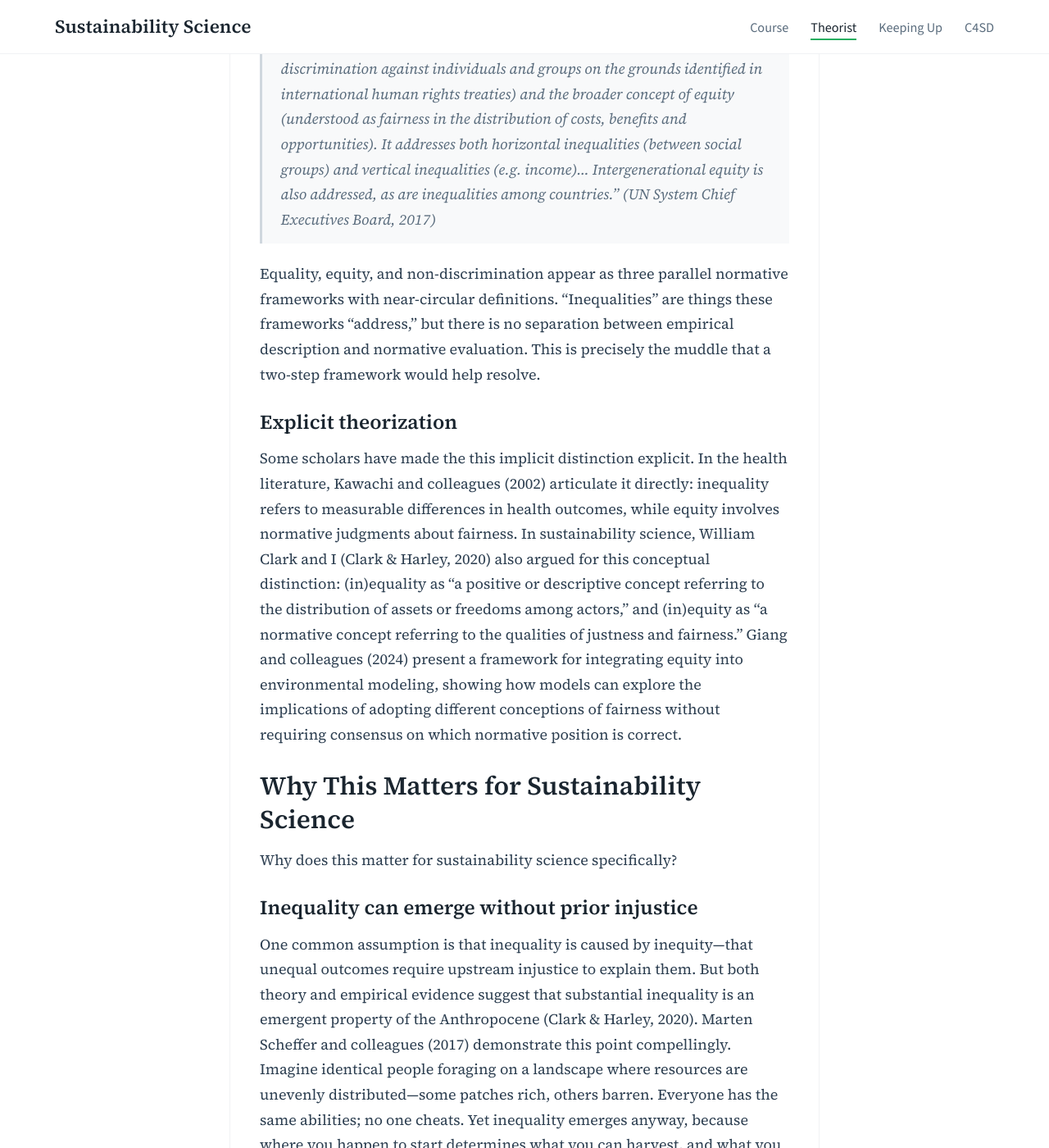
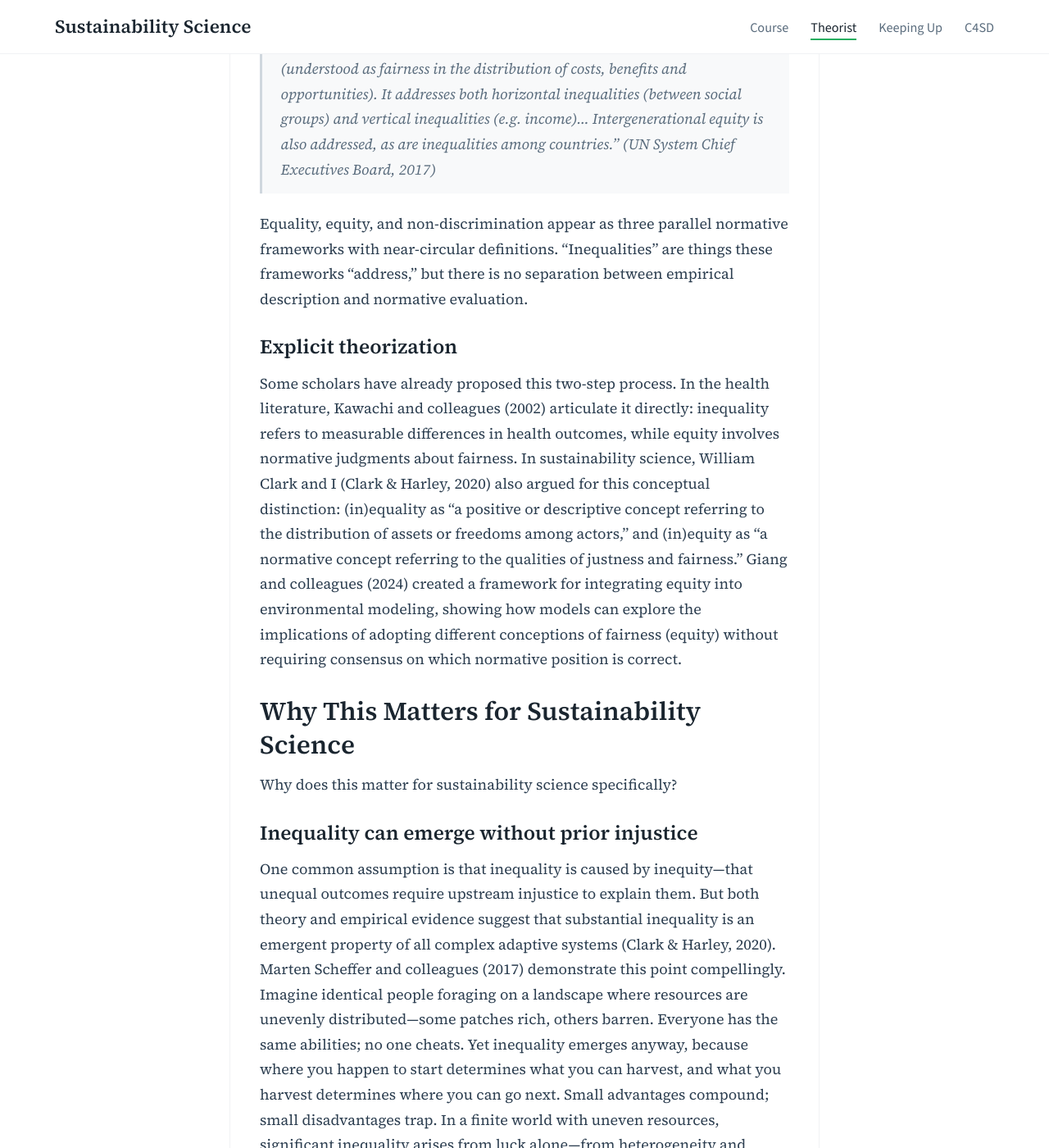
Before and after one commit to agharley/sustsci, a Jekyll site: the page built from blog/_posts/2026-01-05-inequality-inequity.md, in a window 1280 px wide and 1400 px high, scrolled down 11956 px. Shown: the whole window at 82% size. Built offline with Jekyll 4.4.1, drawn with Linux system fonts in a browser that asks for light colours; some of the changed text lies outside the part shown.

Commit message:
Update 2026-01-05-inequality-inequity.md

```diff
--- a/blog/_posts/2026-01-05-inequality-inequity.md
+++ b/blog/_posts/2026-01-05-inequality-inequity.md
@@ -134,17 +134,18 @@
 
 ### Major organizations
 
-The World Bank is careful in its use of these terms. Its Poverty and Inequality Platform tracks distributions using the Gini index and other measures—empirical, descriptive work. When the Bank discusses fairness goals, it tends to use "equity" (as in "equity and inclusion") or talks about "shared prosperity" rather than building normative judgments into the measurement categories themselves. The term "inequity" appears sparingly.
+The World Bank is careful in its use of these terms. Its Poverty and Inequality Platform tracks distributions using the Gini index and other measures—empirical, descriptive work. When the Bank discusses fairness goals, it tends to use "equity" (as in "equity and inclusion") or talks about "shared prosperity". The term "inequity" appears sparingly.
 
 Unfortunately, the UN has not achieved similar clarity. While SDG 10 is titled "Reduced Inequalities" and uses measurable indicators, the UN has not worked out the relationship between inequality, equality, and equity. A 2017 UN System framework document illustrates the confusion:
 
 > "This publication sets out a conceptual framework that includes equality (the imperative of moving towards substantive equality of opportunity and outcomes for all groups), non-discrimination (the prohibition of discrimination against individuals and groups on the grounds identified in international human rights treaties) and the broader concept of equity (understood as fairness in the distribution of costs, benefits and opportunities). It addresses both horizontal inequalities (between social groups) and vertical inequalities (e.g. income)... Intergenerational equity is also addressed, as are inequalities among countries." (UN System Chief Executives Board, 2017)
 
-Equality, equity, and non-discrimination appear as three parallel normative frameworks with near-circular definitions. "Inequalities" are things these frameworks "address," but there is no separation between empirical description and normative evaluation. This is precisely the muddle that a two-step framework would help resolve.
+Equality, equity, and non-discrimination appear as three parallel normative frameworks with near-circular definitions. "Inequalities" are things these frameworks "address," but there is no separation between empirical description and normative evaluation.
+
 
 ### Explicit theorization
 
-Some scholars have made the this implicit distinction explicit. In the health literature, Kawachi and colleagues (2002) articulate it directly: inequality refers to measurable differences in health outcomes, while equity involves normative judgments about fairness. In sustainability science, William Clark and I (Clark & Harley, 2020) also argued for this conceptual distinction: (in)equality as "a positive or descriptive concept referring to the distribution of assets or freedoms among actors," and (in)equity as "a normative concept referring to the qualities of justness and fairness." Giang and colleagues (2024) present a framework for integrating equity into environmental modeling, showing how models can explore the implications of adopting different conceptions of fairness without requiring consensus on which normative position is correct.
+Some scholars have already proposed this two-step process. In the health literature, Kawachi and colleagues (2002) articulate it directly: inequality refers to measurable differences in health outcomes, while equity involves normative judgments about fairness. In sustainability science, William Clark and I (Clark & Harley, 2020) also argued for this conceptual distinction: (in)equality as "a positive or descriptive concept referring to the distribution of assets or freedoms among actors," and (in)equity as "a normative concept referring to the qualities of justness and fairness." Giang and colleagues (2024) created a framework for integrating equity into environmental modeling, showing how models can explore the implications of adopting different conceptions of fairness (equity) without requiring consensus on which normative position is correct.
 
 
 ## Why This Matters for Sustainability Science
@@ -153,7 +154,7 @@
 
 ### Inequality can emerge without prior injustice
 
-One common assumption is that inequality is caused by inequity—that unequal outcomes require upstream injustice to explain them. But both theory and empirical evidence suggest that substantial inequality is an emergent property of the Anthropocene (Clark & Harley, 2020). Marten Scheffer and colleagues (2017) demonstrate this point compellingly. Imagine identical people foraging on a landscape where resources are unevenly distributed—some patches rich, others barren. Everyone has the same abilities; no one cheats. Yet inequality emerges anyway, because where you happen to start determines what you can harvest, and what you harvest determines where you can go next. Small advantages compound; small disadvantages trap. In a finite world with uneven resources, significant inequality arises from luck alone—from heterogeneity and chance, not from anyone's wrongdoing. Once it exists, inequality tends to be self-reinforcing: incumbent actors seek to fortify their dominant positions of wealth and power (Beckert, 2022), and cultural processes reflect and reproduce inequality (Lamont, Beljean, & Clair, 2014). But these dynamics of consolidation are not required to produce inequality in the first place.
+One common assumption is that inequality is caused by inequity—that unequal outcomes require upstream injustice to explain them. But both theory and empirical evidence suggest that substantial inequality is an emergent property of all complex adaptive systems (Clark & Harley, 2020). Marten Scheffer and colleagues (2017) demonstrate this point compellingly. Imagine identical people foraging on a landscape where resources are unevenly distributed—some patches rich, others barren. Everyone has the same abilities; no one cheats. Yet inequality emerges anyway, because where you happen to start determines what you can harvest, and what you harvest determines where you can go next. Small advantages compound; small disadvantages trap. In a finite world with uneven resources, significant inequality arises from luck alone—from heterogeneity and chance, not from anyone's wrongdoing. Once it exists, inequality tends to be self-reinforcing: incumbent actors seek to fortify their dominant positions of wealth and power (Beckert, 2022), and cultural processes reflect and reproduce inequality (Lamont, Beljean, & Clair, 2014). But these dynamics of consolidation are not required to produce inequality in the first place.
 
 Iris Marion Young's work on structural injustice makes a complementary point: injustice can emerge from "normal" processes in which no individual actor does anything wrong. In global apparel supply chains, consumers, retailers, and manufacturers each follow standard market logic—yet the cumulative result is workers laboring under exploitative conditions that no single actor intended or directly caused (Young, 2006). Scheffer shows that inequality can emerge from heterogeneity and chance; Young shows injustice emerging from the normal operation of interconnected institutions. Both complicate the assumption that unequal or unjust outcomes require prior wrongdoing.
 
```
